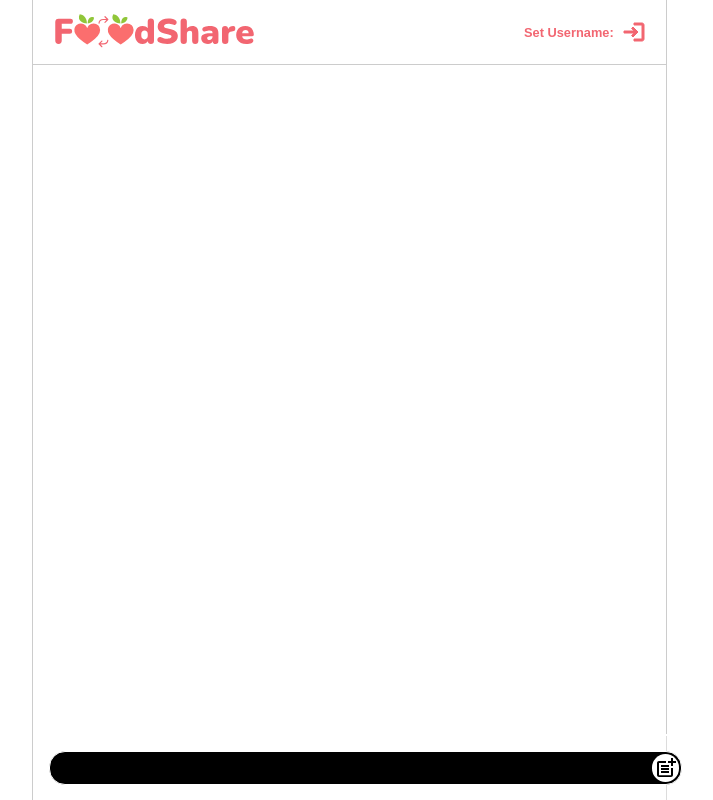
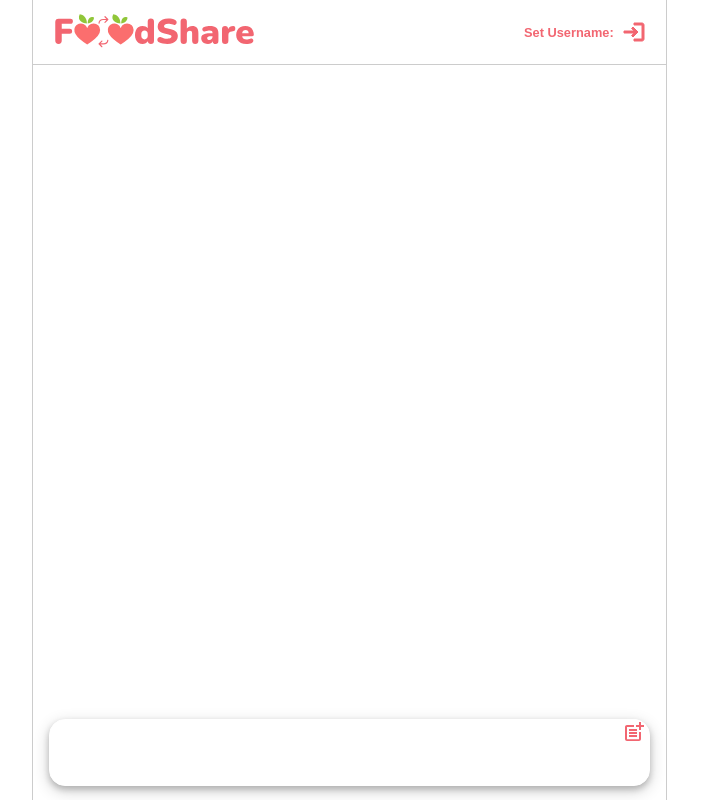
Before and after one commit to eadrapp/foodshare, a React (Create React App) app: page / in a window 1280 px wide. Shown: the whole page, without its empty margins (224-937 px from the left). Built offline with nearby package versions, Linux system fonts and the light colour scheme; the HTML template or start-up script is replaced by a standard one.

Commit message:
post box set up

```diff
--- a/src/pages/TextInput.css
+++ b/src/pages/TextInput.css
@@ -4,18 +4,27 @@
     border-top: 2px solid white;
     display: flex;
     align-items: center;
-    padding: 0 1rem;
+    justify-content: center;
+    padding-bottom: 1rem;
     background: rgba(255, 255, 255, 0.3);
     position: relative;
   }
+
+  .post{
+      width: 95%;
+      display: flex;
+      justify-content: flex-end;
+  }
+
   .text-input {
     width: 100%;
     border: 1px solid white;
-    height: 2rem;
+    height: 3rem;
     border-radius: 1rem;
-    padding: 0 1rem;
-    background: black;
-    color: white;
+    padding-bottom: 1rem;
+    background: white;
+    color: black;
+    box-shadow: 0 0.2rem 0.4rem 0 rgba(0, 0, 0, 0.2), 0 0.3rem 1rem 0 rgba(0, 0, 0, 0.19);
   }
   .send {
     background: white;
@@ -30,10 +39,10 @@
     align-items: center;
     justify-content: center;
   }
-  .send:hover {
-    background: black;
-    border: 1px solid white;
+  .send svg{
+    color: #F26671;
   }
+
   .send:hover svg {
-    stroke: white;
+    color: #FB6E6E80;
   }
--- a/src/pages/TextInput.js
+++ b/src/pages/TextInput.js
@@ -17,6 +17,7 @@ function TextInput(props) {
 
   return (
     <footer className="footer">
+        <div className="post">
             <input
                 className="text-input"
                 value={text}
@@ -26,6 +27,7 @@ function TextInput(props) {
             <button className="send" onClick={send}>
                 <PostAddIcon />
             </button>
+        </div>
     </footer>
   );
 }
```
Lines whose indentation alone changed are shown as unchanged.
